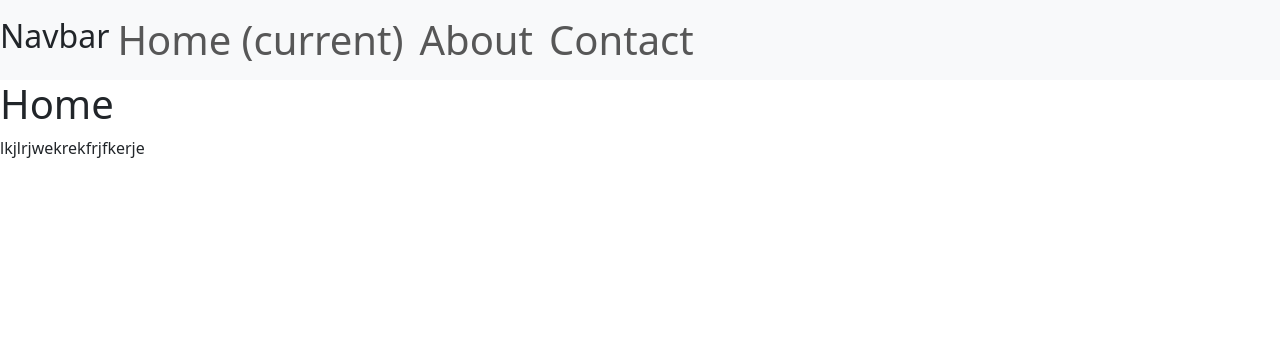
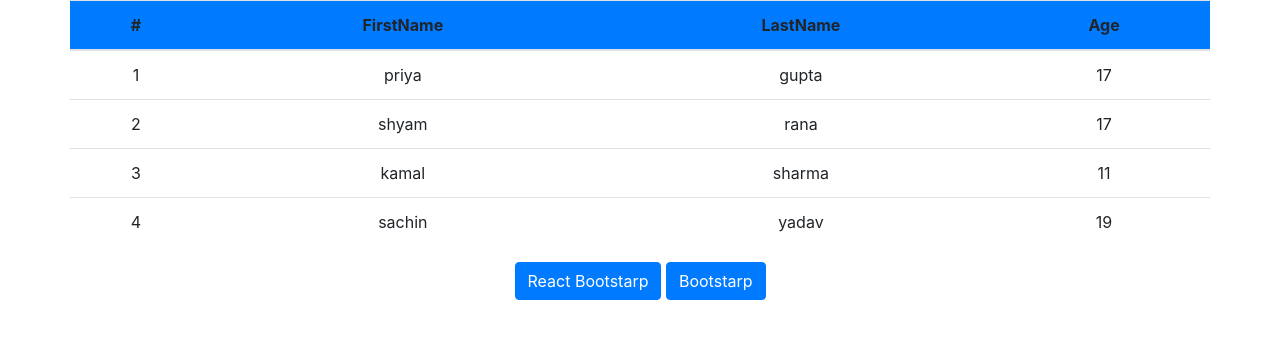
Before and after one commit to 0124hitesh/my-app, a React (Create React App) app: page / in a window 1280 px wide. Shown: the top 338 px of the page. Built offline with nearby package versions, Linux system fonts and the light colour scheme.

Commit message:
DisplayData

```diff
--- a/package.json
+++ b/package.json
@@ -6,7 +6,9 @@
     "@testing-library/jest-dom": "^5.11.9",
     "@testing-library/react": "^11.2.5",
     "@testing-library/user-event": "^12.7.0",
+    "bootstrap": "^4.6.0",
     "react": "^17.0.1",
+    "react-bootstrap": "^1.5.2",
     "react-dom": "^17.0.1",
     "react-scripts": "4.0.2",
     "web-vitals": "^1.1.0"
--- a/src/App.js
+++ b/src/App.js
@@ -1,5 +1,5 @@
 import logo from './logo.svg';
-//import './App.css';
+import './App.css';
 import React from 'react';
 import {BrowserRouter as Router, Route, Switch} from 'react-router-dom'
 
@@ -22,11 +22,13 @@
 
 // import Table from './Practical/Practical_9';
 
-import Navbar from './Navbar'
-import Home from './Practical/Home';
-import About from './Practical/About';
-import Contact from './Practical/Contact';
-import None from './Practical/p10_none';
+// import Navbar from './Navbar'
+// import Home from './Practical/Home';
+// import About from './Practical/About';
+// import Contact from './Practical/Contact';
+// import None from './Practical/p10_none';
+
+import {Display1, Display2} from './DisplayData';
 
 
 
@@ -51,7 +53,7 @@
 
     {/* <Table/> */}
 
-    <Router>
+    {/* <Router>
       <Navbar/>
       <Switch>
         <Route exact path="/" component={Home}></Route>
@@ -59,9 +61,10 @@
         <Route path="/Contact" component={Contact}></Route>
         <Route path="" component={None}></Route>
       </Switch>
-    </Router>
+    </Router> */}
 
-
+    {/* <Display1/> */}
+    <Display2/>
     </>
   );
 }
--- /dev/null
+++ b/src/DisplayData.js
@@ -0,0 +1,113 @@
+import React from 'react';
+import '../node_modules/bootstrap/dist/css/bootstrap.css'
+import {Button} from 'react-bootstrap';
+
+// to use react-bootstrap we need to import all components instead of giving classname
+
+{/* <link rel="stylesheet" href="https://stackpath.bootstrapcdn.com/bootstrap/4.5.2/css/bootstrap.min.css" integrity="sha384-JcKb8q3iqJ61gNV9KGb8thSsNjpSL0n8PARn9HuZOnIxN0hoP+VmmDGMN5t9UJ0Z" crossorigin="anonymous"></link> */}
+
+function Display1(){
+
+    const arr=[1,2,3,4,5,6];
+    // const new_arr=arr.map(function(num){
+    //     return <li>{num*2}</li>
+    // });
+    return(
+        <>
+        <h1>1.</h1>
+        <ul>{
+            arr.map((num)=>{
+                return <li>{num}</li>
+            })
+        }
+        </ul>
+
+        <h1>2.</h1>
+        <ul>
+            {arr.map(num => <li>{num}</li>)}
+        </ul>
+
+        </>
+    );
+}
+
+function Display2(){
+    const arr=[{
+        "name": "priya",
+        "lastName": "gupta",
+        "age": 17,
+        "averageScore": 8.4,
+        "id": 1,
+        "sec": "A",
+        "gender": "female"
+      },
+      {
+        "name": "shyam",
+        "lastName": "rana",
+        "age": 17,
+        "averageScore": 5.4,
+        "id": 2,
+        "sec": "B",
+        "gender": "male"
+      },
+      {
+        "name": "kamal",
+        "lastName": "sharma",
+        "age": 11,
+        "averageScore": 6.4,
+        "id": 3,
+        "sec": "A",
+        "gender": "male"
+      },
+      {
+        "name": "sachin",
+        "lastName": "yadav",
+        "age": 19,
+        "averageScore": 2.4,
+        "id": 4,
+        "sec": "B",
+        "gender": "male"
+      }];
+
+      const showData = (num, index)=>{
+          return (
+              <tr key={index}>
+                  <td>{index+1}</td>
+                  <td>{num.name}</td>
+                  <td>{num.lastName}</td>
+                  <td>{num.age}</td>
+              </tr>
+          );
+      }
+
+      return(
+        <>
+        {/* {arr.map((num)=>{<li>{num}</li>})} */}
+
+        {/* <table>
+                {arr.map(showData)}
+        </table> */}
+
+        <table className="table container">
+        <thead class="bg-primary">
+            <tr>
+            <th scope="col">#</th>
+            <th scope="col">FirstName</th>
+            <th scope="col">LastName</th>
+            <th scope="col">Age</th>
+            </tr>
+        </thead>
+        <tbody>
+           {arr.map(showData)}
+        </tbody>
+        </table>
+
+        <Button variant="primary">React Bootstarp</Button>{' '}
+        <button type="button" class="btn btn-primary">Bootstarp</button>
+
+    </>
+    );
+
+}
+
+export {Display1,Display2}
```
Also changed, not shown: 1 other file (tests, documents, lock files or other folders).
